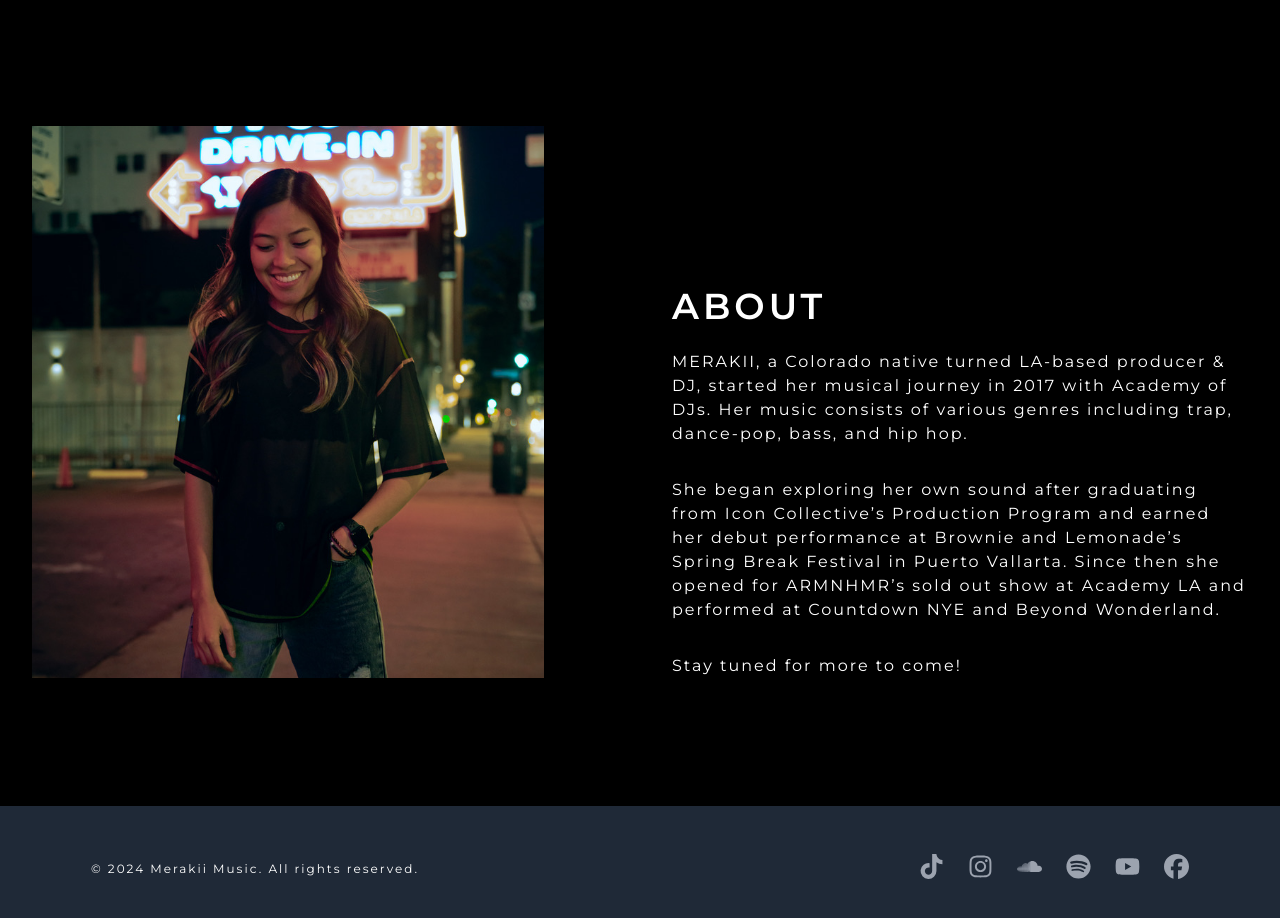
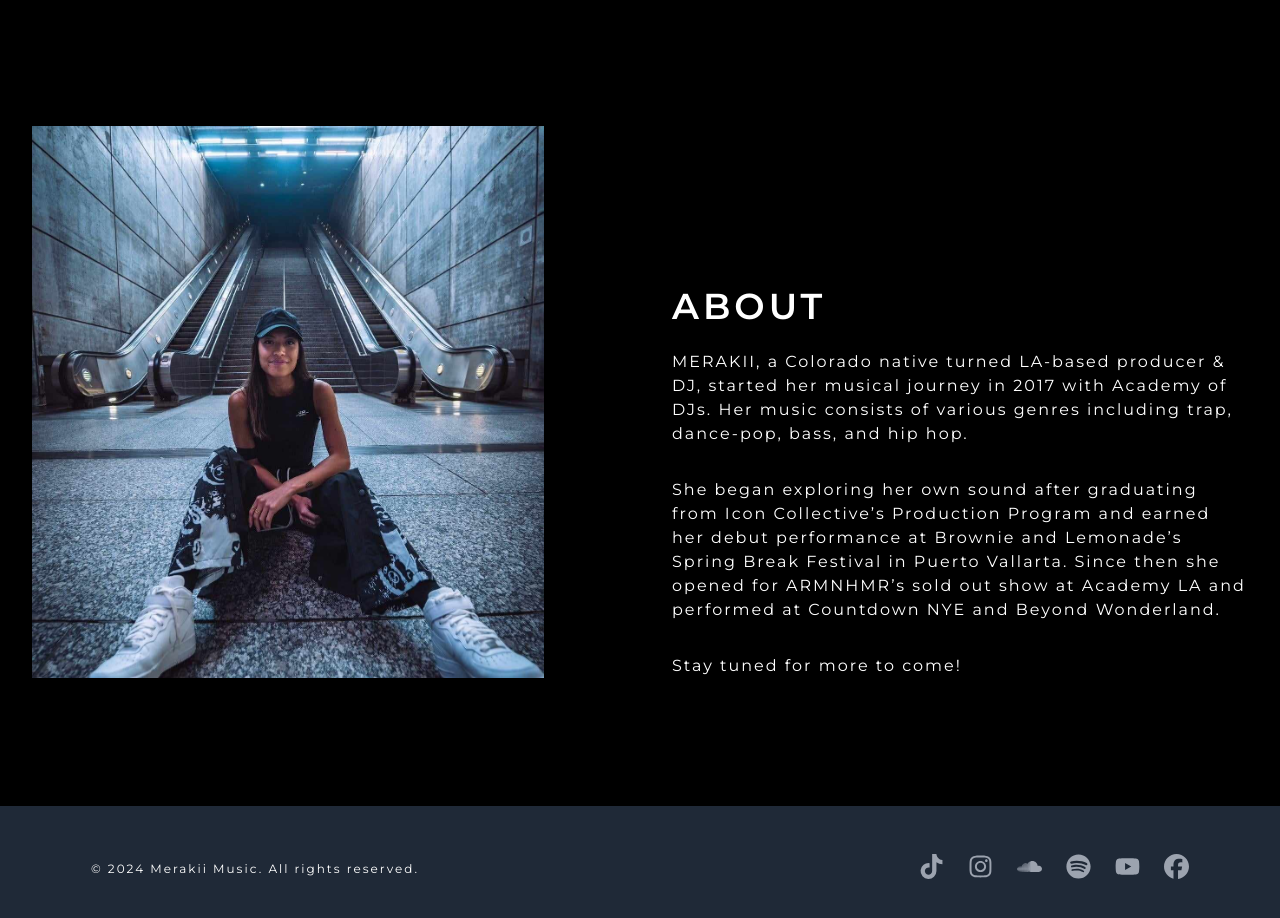
Before and after one commit to monysary/merakiiwebsite, a React (Vite) app: page / in a window 1280 px wide. Shown: the part 3121-4039 px from the top of the page. Built offline with nearby package versions, Linux system fonts and the light colour scheme.

Commit message:
updated bg-fixed class to only apply on lg screens. updated bio pic in about me

```diff
--- a/src/components/About.jsx
+++ b/src/components/About.jsx
@@ -1,4 +1,4 @@
-import Press_Shot from '../assets/Press_Shot.jpeg'
+import Bio_Pic_v2 from '../assets/Bio_Pic_v2.jpg'
 
 export default function About() {
   return (
@@ -8,7 +8,7 @@ export default function About() {
           <div className="w-full lg:max-w-lg lg:flex-auto">
             <img
               alt="Full Body Press Shot"
-              src={Press_Shot}
+              src={Bio_Pic_v2}
               className="aspect-[6/5] w-full bg-gray-50 object-cover lg:aspect-auto lg:h-[34.5rem]"
             />
           </div>
--- a/src/components/Hero.jsx
+++ b/src/components/Hero.jsx
@@ -4,7 +4,7 @@ export default function Hero() {
 
   return (
     <>
-      <div className='relative top-[-72px] md:top-[-80px] mx-auto h-[100vh] overflow-hidden bg-no-repeat bg-center bg-cover bg-fixed' style={{backgroundImage: `url(${BeyondStage})`}}>
+      <div className='relative top-[-72px] md:top-[-80px] mx-auto h-[100vh] overflow-hidden bg-no-repeat bg-center bg-cover lg:bg-fixed' style={{backgroundImage: `url(${BeyondStage})`}}>
       </div>
     </>
   )
--- a/src/components/Music.jsx
+++ b/src/components/Music.jsx
@@ -101,7 +101,7 @@ export default function Music() {
               <p className="text-base leading-6 text-gray-400 py-3">{song.description}</p>
               <ul role="list" className={`mt-6 flex justify-center gap-x-6 ${song.name == 'New Track' && 'hidden'}`}>
                 {song.linkOut.map(link => (
-                  <li>
+                  <li key={link.name}>
                     <IconLinkOut name={link.name} href={link.href} icon={link.icon} />
                   </li>
                 ))}
--- a/src/components/ShowsMerchToCome.jsx
+++ b/src/components/ShowsMerchToCome.jsx
@@ -22,7 +22,7 @@ export default function ShowsMerchToCome() {
 
   return (
     <div id="shows_merch" className="scroll-mt-24 flex justify-center md:block">
-      <div className="hidden md:block relative bg-gray-800 py-16 bg-center bg-no-repeat bg-cover bg-fixed" style={{ backgroundImage: `url(${Academy_Stage_Shot})` }}>
+      <div className="hidden md:block relative bg-gray-800 py-16 bg-center bg-no-repeat bg-cover lg:bg-fixed" style={{ backgroundImage: `url(${Academy_Stage_Shot})` }}>
         <div className="mx-auto w-max flex flex-col items-center backdrop-blur-md px-8 py-4 drop-shadow-xl">
           <p className="text-2xl font-semibold leading-7 text-slate-100">Show Dates & Merch</p>
           <h2 className="mt-4 text-4xl font-bold text-slate-100 sm:text-7xl text-nowrap">COMING SOON</h2>
```
Also changed, not shown: src/assets/Bio_Pic_v2.jpg (added).
